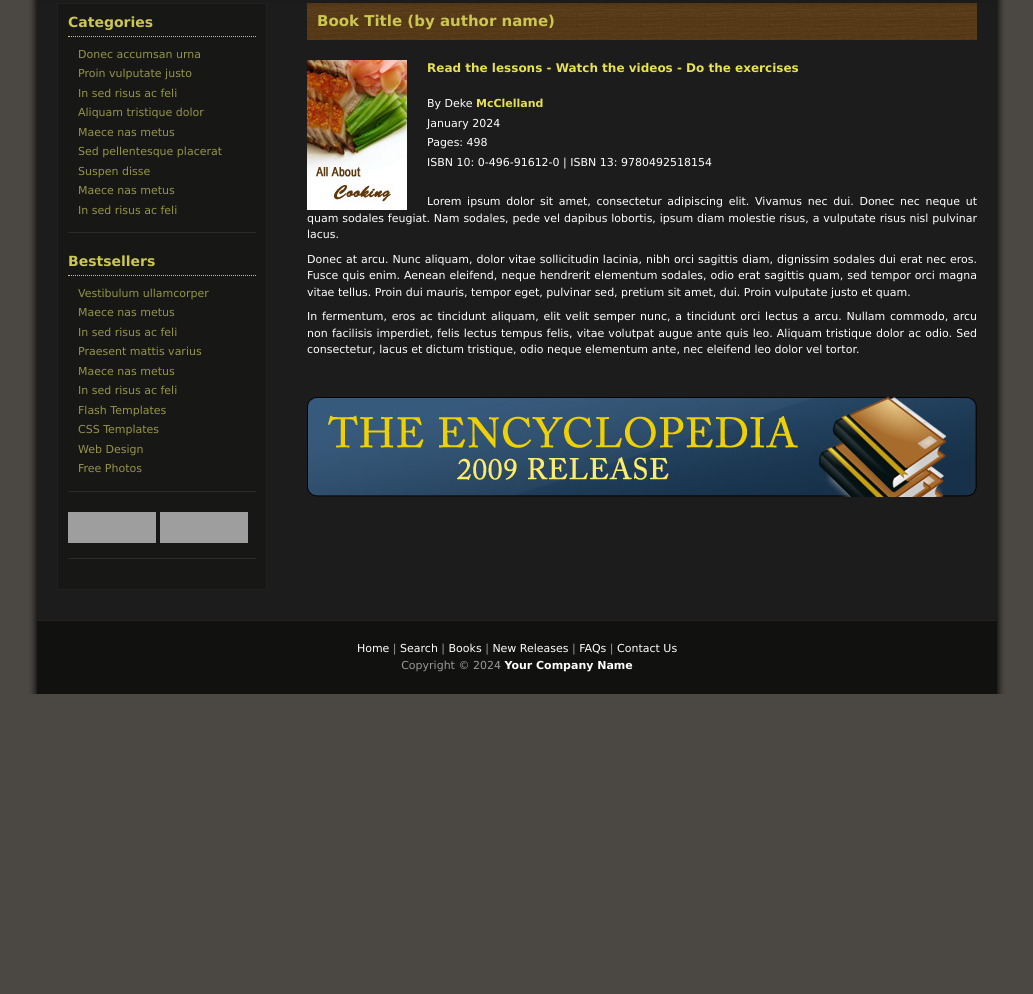
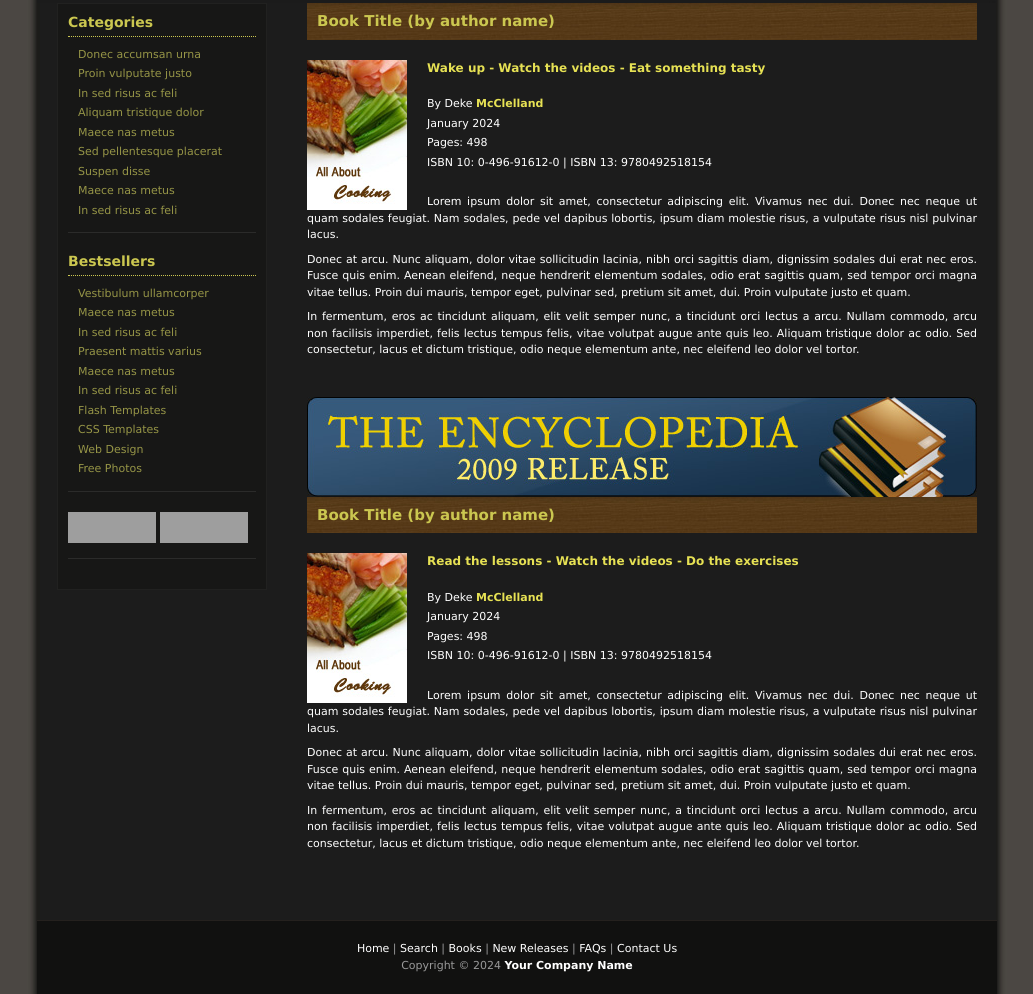
Before and after one commit to Martins-ui/biblioth-que-, a plain HTML site: page book-store/subpage.html in a window 1280 px wide. Shown: the part 327-1321 px from the top of the page, without its empty margins (123-1156 px from the left). Before the commit the page ends 1021 px from the top, so only its background shows below. Drawn offline with Linux system fonts and the light colour scheme; grey boxes are pictures that could not be loaded.

Commit message:
Update subpage.html

```diff
--- a/book-store/subpage.html
+++ b/book-store/subpage.html
@@ -84,7 +84,7 @@
 
             <h1>Book Title <span>(by author name)</span></h1>
             <div class="image_panel"><img src="images/templatemo_image_02.jpg" alt="CSS Template" width="100" height="150" /></div>
-          <h2>Read the lessons - Watch the videos - Do the exercises</h2>
+          <h2>Wake up - Watch the videos - Eat something tasty</h2>
             <ul>
 	            <li>By Deke <a href="#">McClelland</a></li>
             	<li>January 2024</li>
@@ -101,6 +101,23 @@
              <div class="cleaner_with_height">&nbsp;</div>
 
             <a href="index.html"><img src="images/templatemo_ads.jpg" alt="css template ad" /></a>
+		<h1>Book Title <span>(by author name)</span></h1>
+            <div class="image_panel"><img src="images/templatemo_image_02.jpg" alt="CSS Template" width="100" height="150" /></div>
+          <h2>Read the lessons - Watch the videos - Do the exercises</h2>
+            <ul>
+	            <li>By Deke <a href="#">McClelland</a></li>
+            	<li>January 2024</li>
+                <li>Pages: 498</li>
+                <li>ISBN 10: 0-496-91612-0 | ISBN 13: 9780492518154</li>
+            </ul>
+
+            <p>Lorem ipsum dolor sit amet, consectetur adipiscing elit. Vivamus nec dui. Donec nec neque ut quam sodales feugiat. Nam sodales, pede vel dapibus lobortis, ipsum diam molestie risus, a vulputate risus nisl pulvinar lacus.</p>
+
+			<p>Donec at arcu. Nunc aliquam, dolor vitae sollicitudin lacinia, nibh orci sagittis diam, dignissim sodales dui erat nec eros. Fusce quis enim. Aenean eleifend, neque hendrerit elementum sodales, odio erat sagittis quam, sed tempor orci magna vitae tellus. Proin dui mauris, tempor eget, pulvinar sed, pretium sit amet, dui. Proin vulputate justo et quam.</p>
+
+			<p>In fermentum, eros ac tincidunt aliquam, elit velit semper nunc, a tincidunt orci lectus a arcu. Nullam commodo, arcu non facilisis imperdiet, felis lectus tempus felis, vitae volutpat augue ante quis leo. Aliquam tristique dolor ac odio. Sed consectetur, lacus et dictum tristique, odio neque elementum ante, nec eleifend leo dolor vel tortor.</p>
+
+             <div class="cleaner_with_height">&nbsp;</div>
 
         </div> <!-- end of content right -->
 
```
